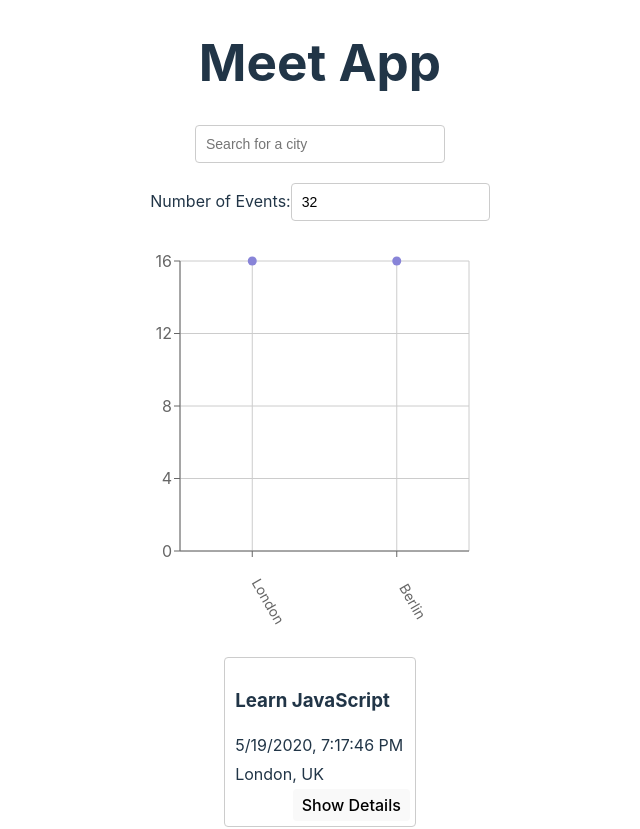
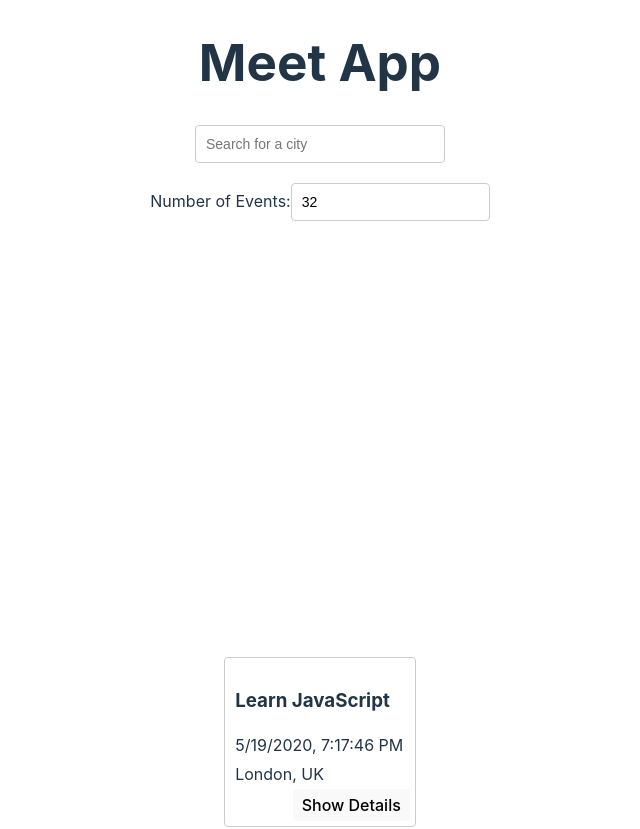
Before and after one commit to includeheart/meet, a React (Vite) app: page / in a window 1280 px wide. Shown: the top 829 px of the page, without its empty margins (320-960 px from the left). Built offline with nearby package versions, Linux system fonts and the light colour scheme.

Commit message:
Quick update

```diff
--- a/src/App.css
+++ b/src/App.css
@@ -97,17 +97,3 @@ input[type="number"] {
   width: 250px;
   z-index: 1000;
 }
-
-.chart-container {
-  width: 100%;
-  max-width: 100%;
-  margin: 0;
-  padding: 0;
-  display: block;
-  flex-shrink: 0;
-  flex-grow: 1;
-}
-
-.App .chart-container {
-  align-self: stretch;
-}
--- a/src/components/CityEventsChart.jsx
+++ b/src/components/CityEventsChart.jsx
@@ -17,7 +17,7 @@ const CityEventsChart = ({ allLocations, events }) => {
   };
 
     return (
-        <ResponsiveContainer width="100%" height={400}>
+        <ResponsiveContainer width="99%" height={400}>
             <ScatterChart
                 margin={{
                 top: 20,
```
